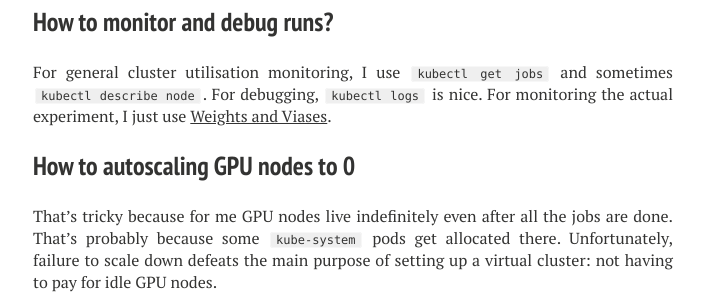
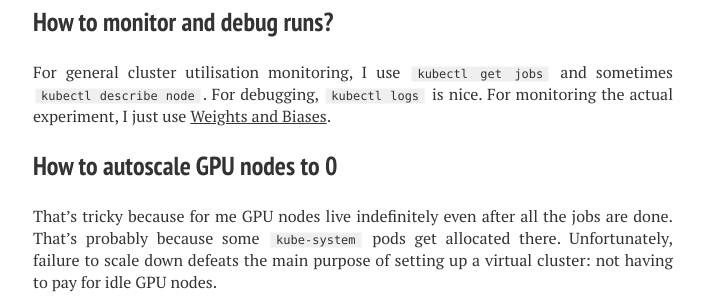
Before and after one commit to tomekkorbak/tomekkorbak.github.io, a Jekyll site: the page built from _posts/2022-02-18-tips-on-setting-up-a-GPU-cluster-kubernetes.md, in a window 1280 px wide and 900 px high, scrolled down 1736 px. Shown: the part 155-455 px from the top of the window, without its empty margins (287-991 px from the left). Built offline with Jekyll 4.4.1, drawn with Linux system fonts in a browser that asks for light colours; nearby versions of some CDN libraries; some web fonts are replaced.

Commit message:
Fix typos

```diff
--- a/_posts/2022-02-18-tips-on-setting-up-a-GPU-cluster-kubernetes.md
+++ b/_posts/2022-02-18-tips-on-setting-up-a-GPU-cluster-kubernetes.md
@@ -50,9 +50,9 @@ Finally, your job must request GPU as a resource.
 
 ## How to monitor and debug runs?
 
-For general cluster utilisation monitoring, I use `kubectl get jobs` and sometimes `kubectl describe node`. For debugging, `kubectl logs` is nice. For monitoring the actual experiment, I just use [Weights and Viases](https://wandb.ai).
+For general cluster utilisation monitoring, I use `kubectl get jobs` and sometimes `kubectl describe node`. For debugging, `kubectl logs` is nice. For monitoring the actual experiment, I just use [Weights and Biases](https://wandb.ai).
 
-## How to autoscaling GPU nodes to 0
+## How to autoscale GPU nodes to 0
 
 That’s tricky because for me GPU nodes live indefinitely even after all the jobs are done. That’s probably because some `kube-system` pods get allocated there. Unfortunately, failure to scale down defeats the main purpose of setting up a virtual cluster: not having to pay for idle GPU nodes.
 
```
